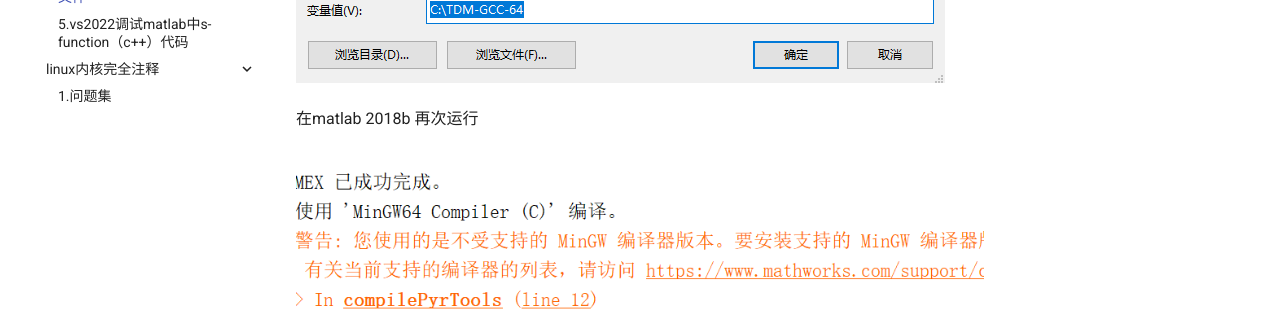
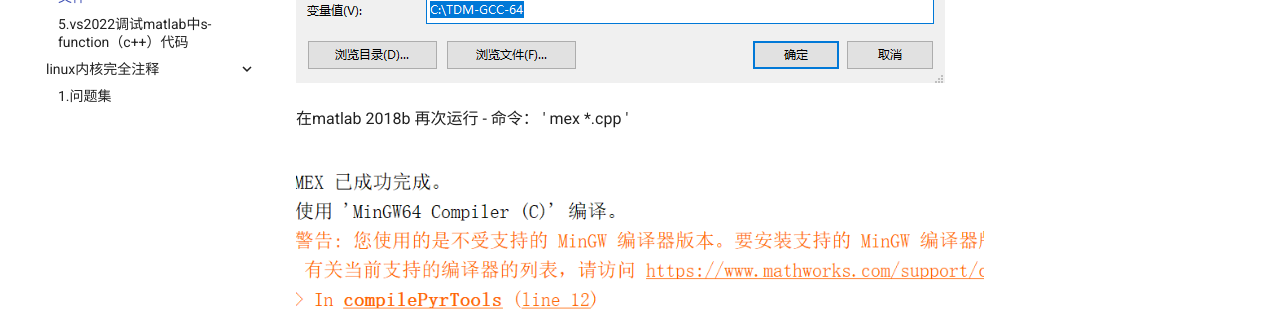
Before and after one commit to chen-xinglong/chen-xinglong.github.io, an MkDocs documentation site: the page built from docs/techblog/software/mexw64.md, in a window 1280 px wide and 900 px high, scrolled down 2465 px. Shown: the part 309-620 px from the top of the window. Built offline with MkDocs 1.6.1 and Material for MkDocs 9.7.7, drawn with Linux system fonts in a browser that asks for light colours; comment, search, counter and statistics services are not loaded.

Commit message:
add mexw64.md mex instruction examp

```diff
--- a/docs/techblog/software/mexw64.md
+++ b/docs/techblog/software/mexw64.md
@@ -44,5 +44,6 @@
 ![1.png](../images/mexw64/7.png)
 
  在matlab 2018b 再次运行
+ - 命令： ' mex *.cpp '
 
 ![1.png](../images/mexw64/8.png)
```
